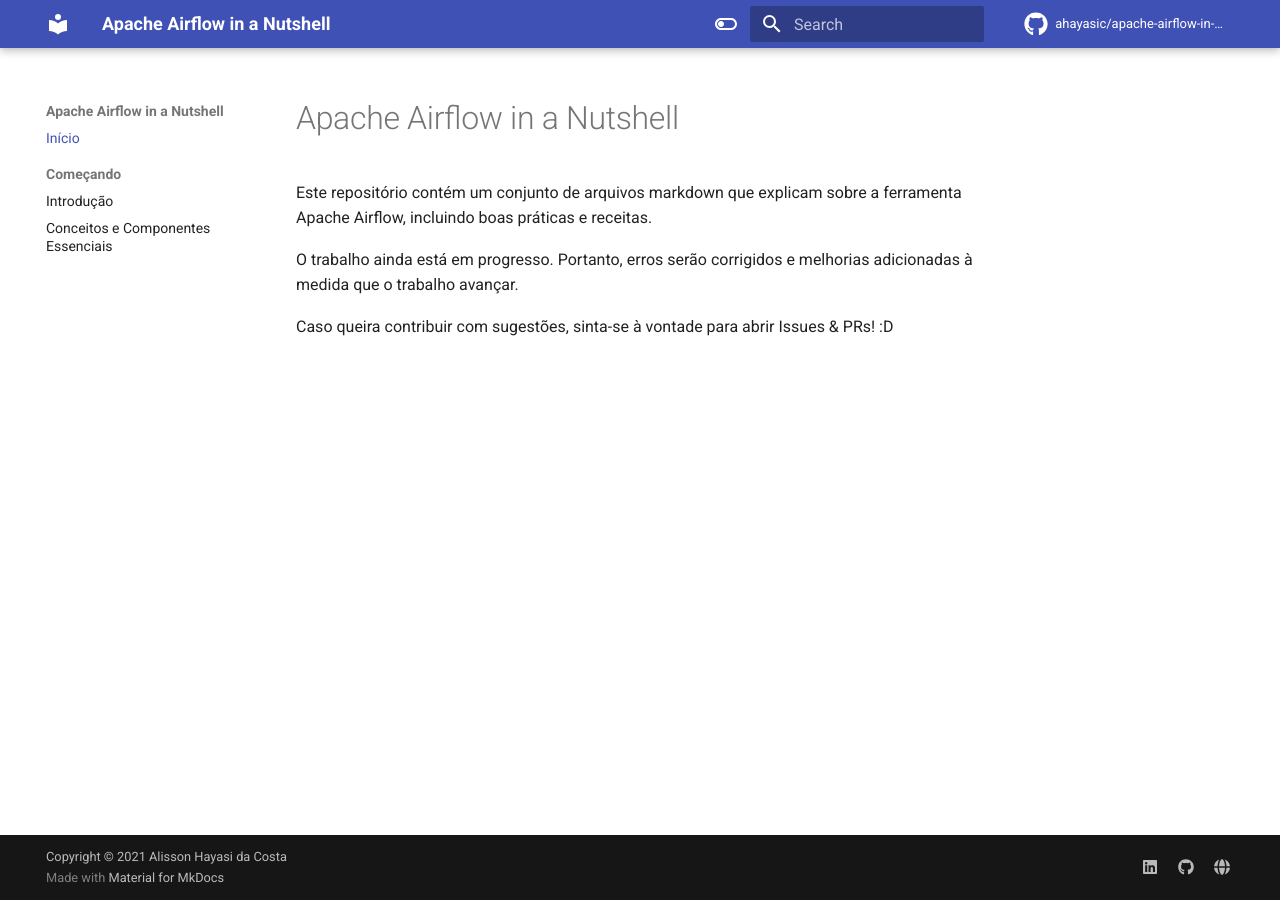
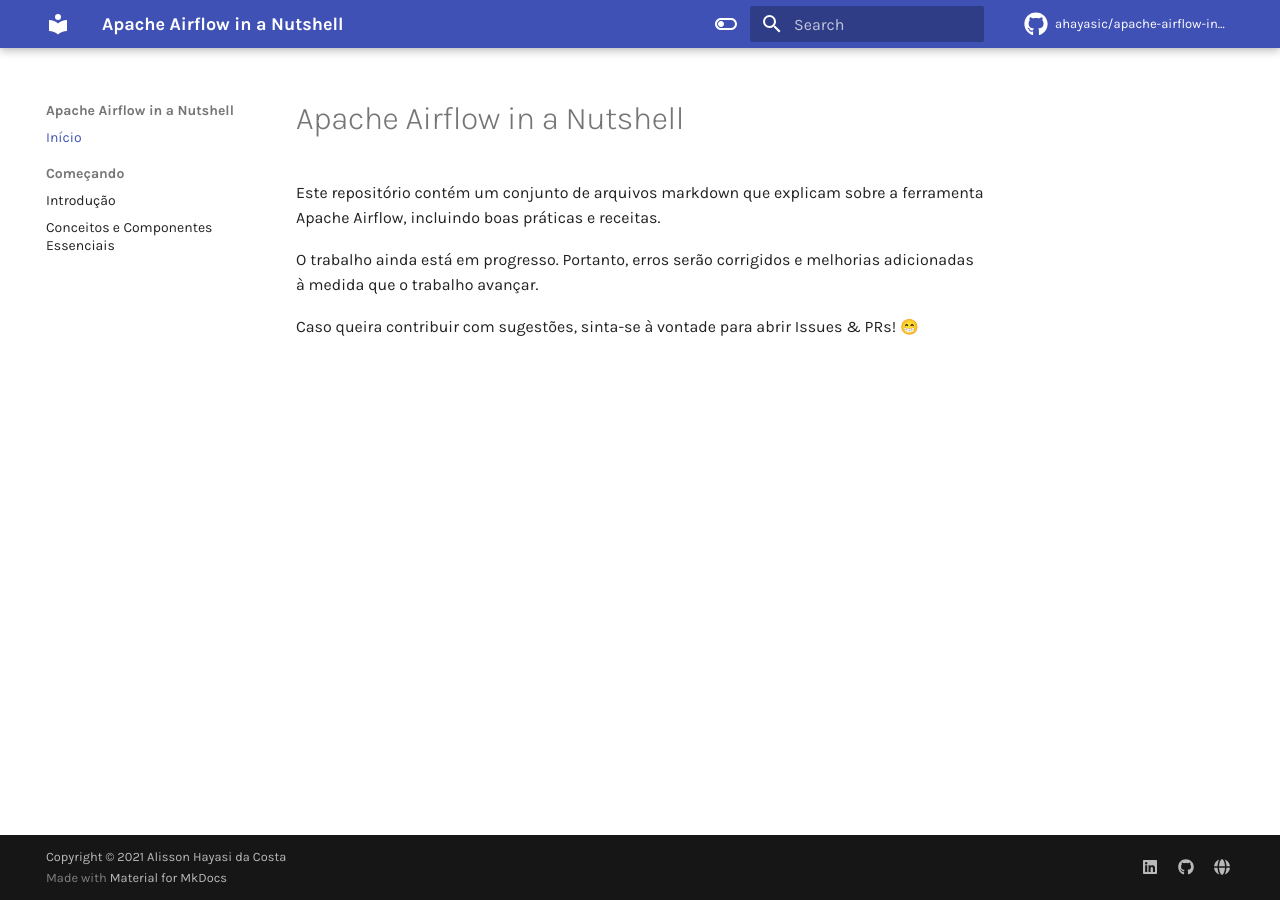
Before and after one commit to ahayasic/apache-airflow-in-a-nutshell, an MkDocs documentation site: the page built from docs/index.md, in a window 1280 px wide. Built offline with MkDocs 1.6.1 and Material for MkDocs 9.7.7, drawn with Linux system fonts in a browser that asks for light colours; emoji names are drawn with the system emoji font; some web fonts are replaced; comment, search, counter and statistics services are not loaded; some of the changed lines change nothing that is shown.

Commit message:
Update font and add emotes

```diff
--- a/docs/index.md
+++ b/docs/index.md
@@ -4,4 +4,4 @@
 
 O trabalho ainda está em progresso. Portanto, erros serão corrigidos e melhorias adicionadas à medida que o trabalho avançar.
 
-Caso queira contribuir com sugestões, sinta-se à vontade para abrir Issues & PRs! :D
+Caso queira contribuir com sugestões, sinta-se à vontade para abrir Issues & PRs! :grin:
--- a/mkdocs.yml
+++ b/mkdocs.yml
@@ -11,8 +11,8 @@
   name: material
   language: en
   font:
-    text: Roboto
-    code: Roboto Mono
+    text: Karla
+    code: DM Mono
     font: false
   icon:
     repo: fontawesome/brands/github
@@ -48,6 +48,9 @@
       linenums_style: pymdownx-inline
   - pymdownx.arithmatex:
       generic: true
+  - pymdownx.emoji:
+      emoji_index: !!python/name:materialx.emoji.twemoji
+      emoji_generator: !!python/name:materialx.emoji.to_svg
 extra_javascript:
   - javascripts/config.js
   - https://polyfill.io/v3/polyfill.min.js?features=es6
```
